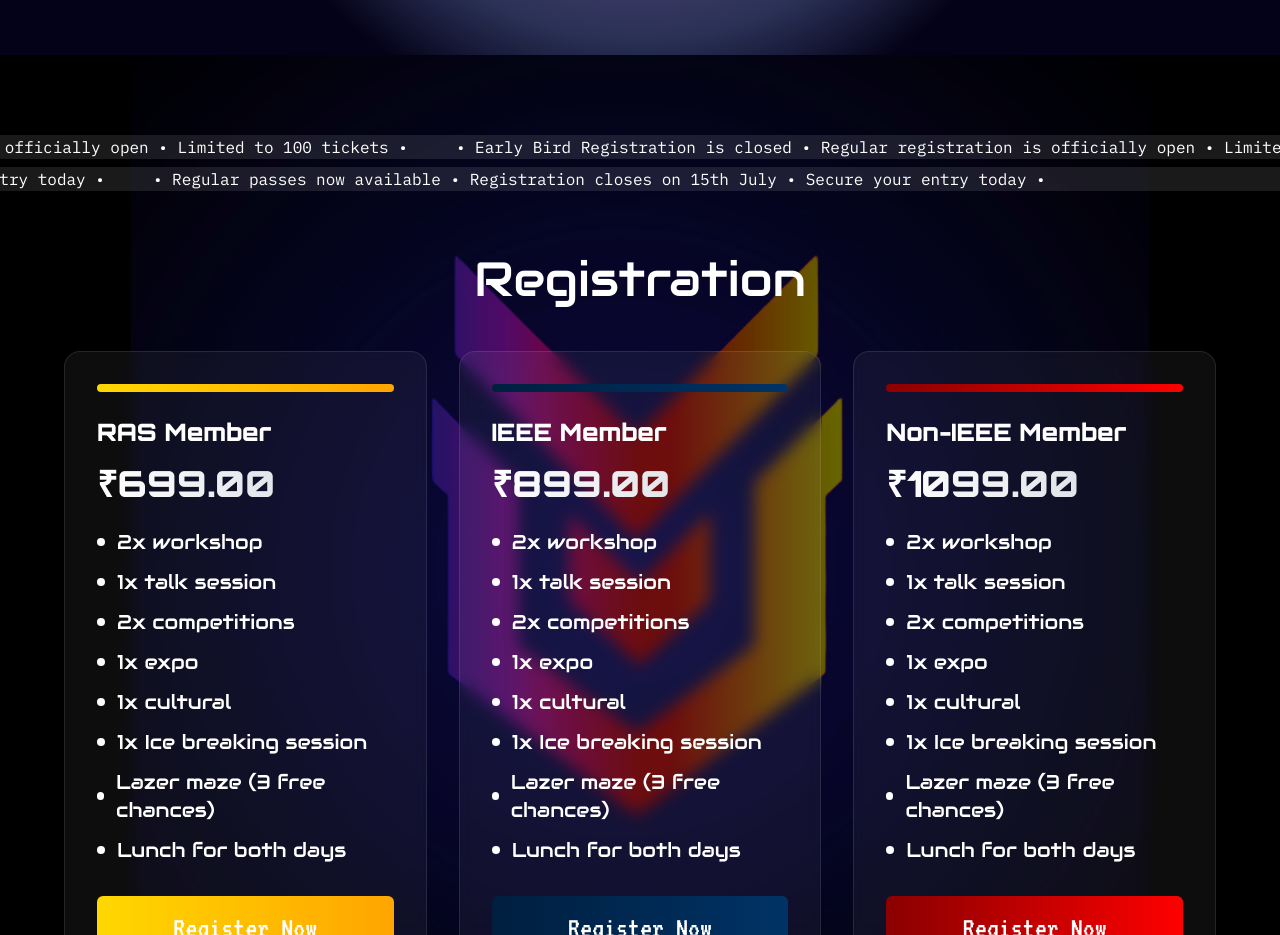
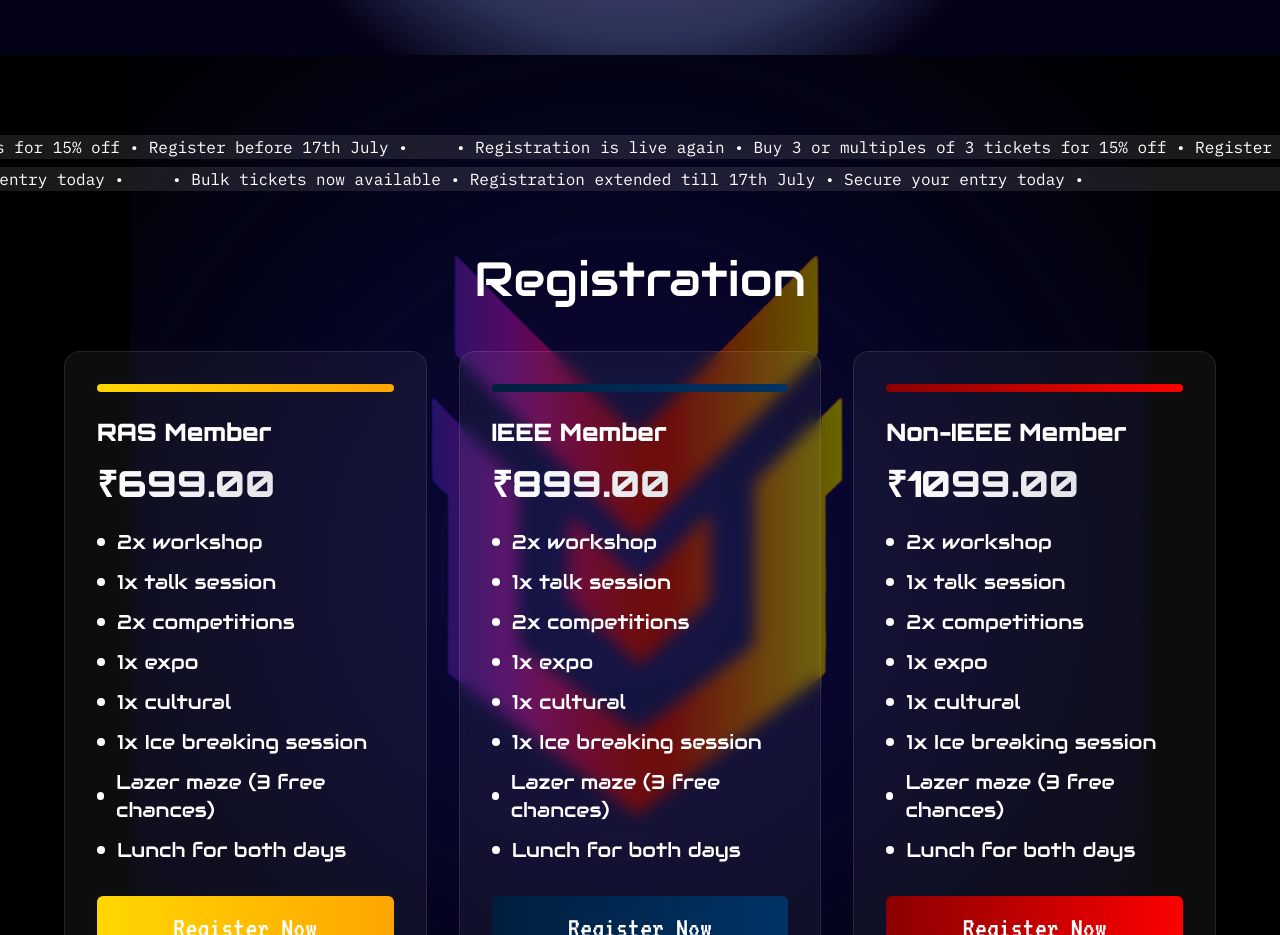
Before and after one commit to ieeehr/Prime, a Next.js app: page / in a window 1280 px wide. Shown: the part 5160-6095 px from the top of the page. Built offline with nearby package versions, Linux system fonts and the light colour scheme.

Commit message:
REG till 17th banner

```diff
--- a/src/app/sections/Registration.tsx
+++ b/src/app/sections/Registration.tsx
@@ -64,7 +64,7 @@
             <div className={`flex items-center min-w-fit text-md sm:text-base font-large ${ibmPlexMono.className}`}>
               {[...Array(2)].map((_, i) => (
                 <span key={i} className="mr-12">
-                  • Early Bird Registration is closed • Regular registration is officially open • Limited to 100 tickets •
+                 • Registration is live again • Buy 3 or multiples of 3 tickets for 15% off • Register before 17th July •
                 </span>
               ))}
             </div>
@@ -81,7 +81,7 @@
             <div className={`flex items-center min-w-fit text-md sm:text-base font-large ${ibmPlexMono.className}`}>
               {[...Array(2)].map((_, i) => (
                 <span key={i} className="mr-12">
-                  • Regular passes now available • Registration closes on 15th July • Secure your entry today •
+                  • Bulk tickets now available • Registration extended till 17th July • Secure your entry today •
                 </span>
               ))}
             </div>
```
